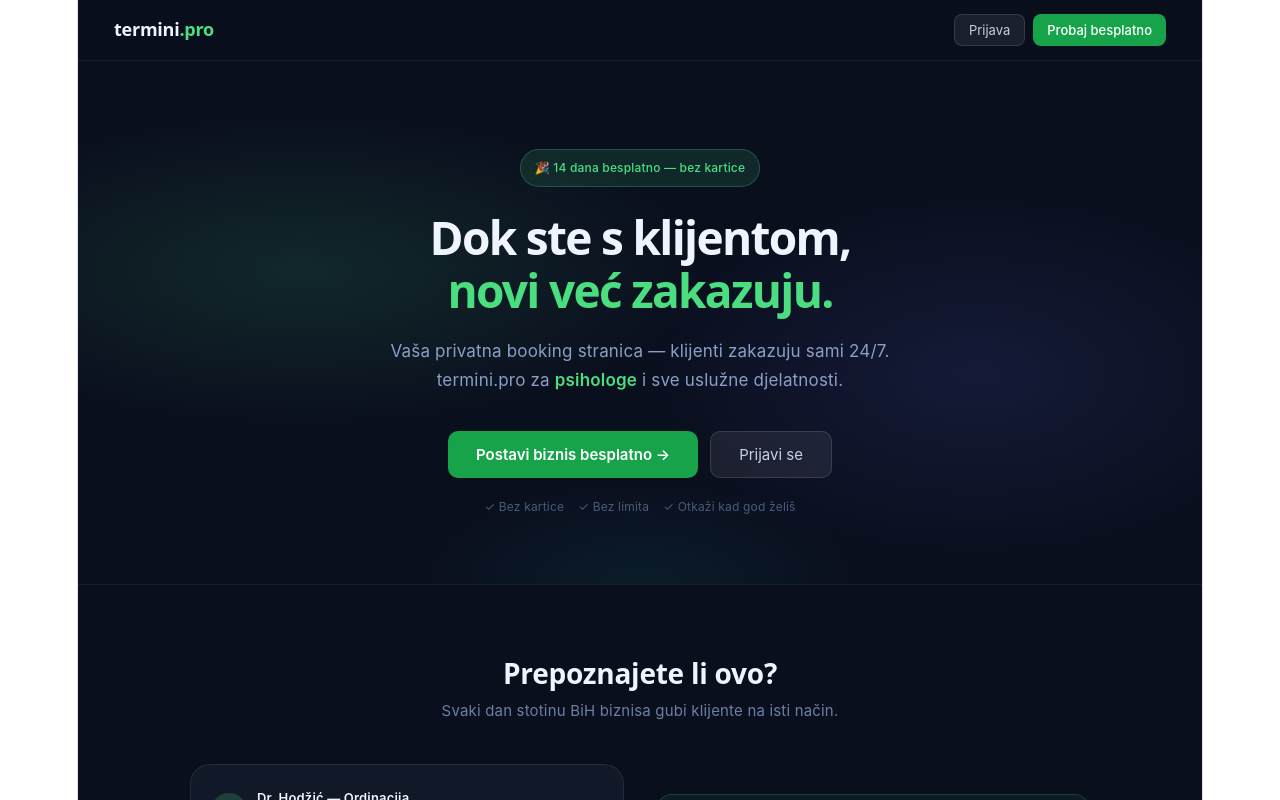
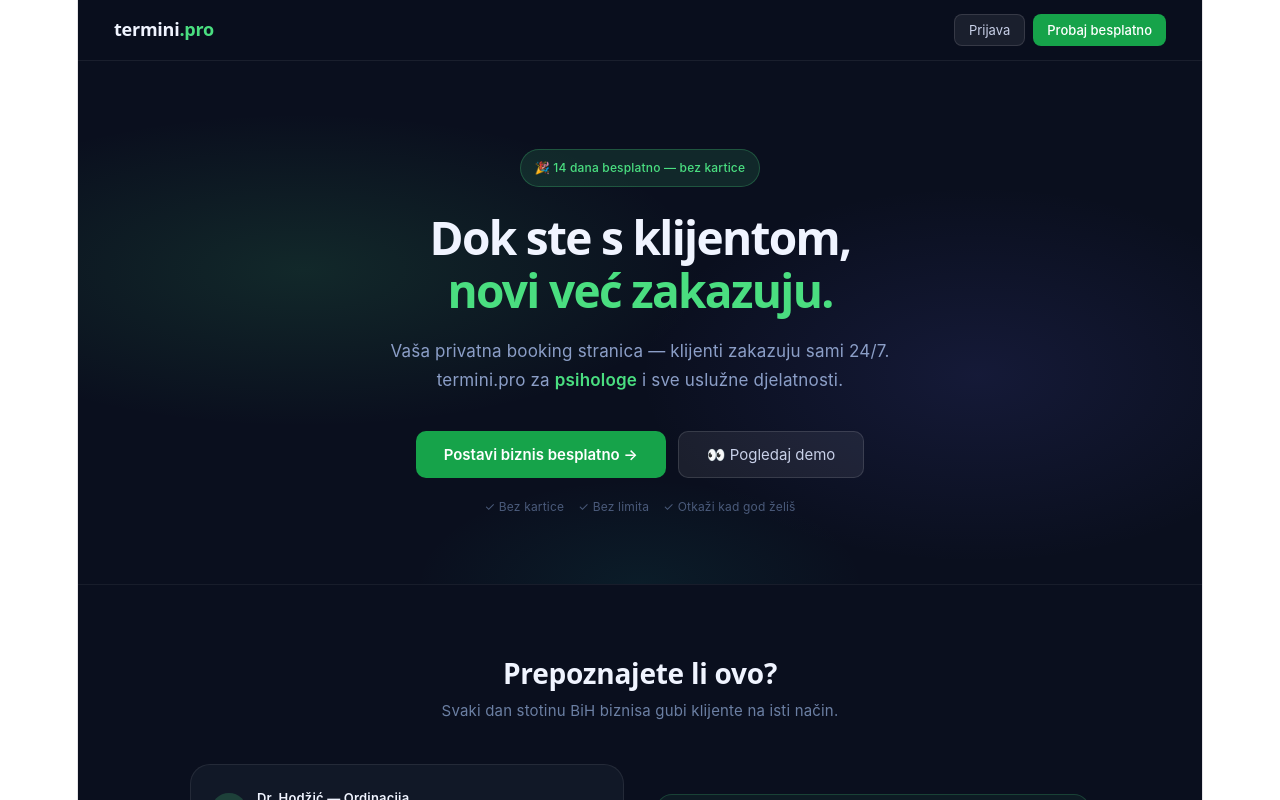
Before and after one commit to adijatadjogo91-cloud/termini-frontend, a React (Vite) app: page / in a window 1280 px wide. Shown: the top 800 px of the page. Built offline with nearby package versions, Linux system fonts and the light colour scheme.

Commit message:
Landing - demo dugme u hero sekciji

```diff
--- a/src/pages/Landing.jsx
+++ b/src/pages/Landing.jsx
@@ -258,13 +258,13 @@ export default function Landing() {
             {' '}i sve uslužne djelatnosti.
           </p>
           <div style={styles.heroBtns}>
-            <button onClick={() => navigate('/register')} style={styles.btnPrimary}>
-              Postavi biznis besplatno →
-            </button>
-            <button onClick={() => navigate('/login')} style={styles.btnSecondary}>
-              Prijavi se
-            </button>
-          </div>
+  <button onClick={() => navigate('/register')} style={styles.btnPrimary}>
+    Postavi biznis besplatno →
+  </button>
+  <button onClick={() => window.open('/booking/salon-lazic-yqz7', '_blank')} style={styles.btnSecondary}>
+    👀 Pogledaj demo
+  </button>
+</div>
           <p style={{ fontSize: '12px', color: '#4a5a7a', marginTop: '16px' }}>
             ✓ Bez kartice &nbsp;&nbsp; ✓ Bez limita &nbsp;&nbsp; ✓ Otkaži kad god želiš
           </p>
```
